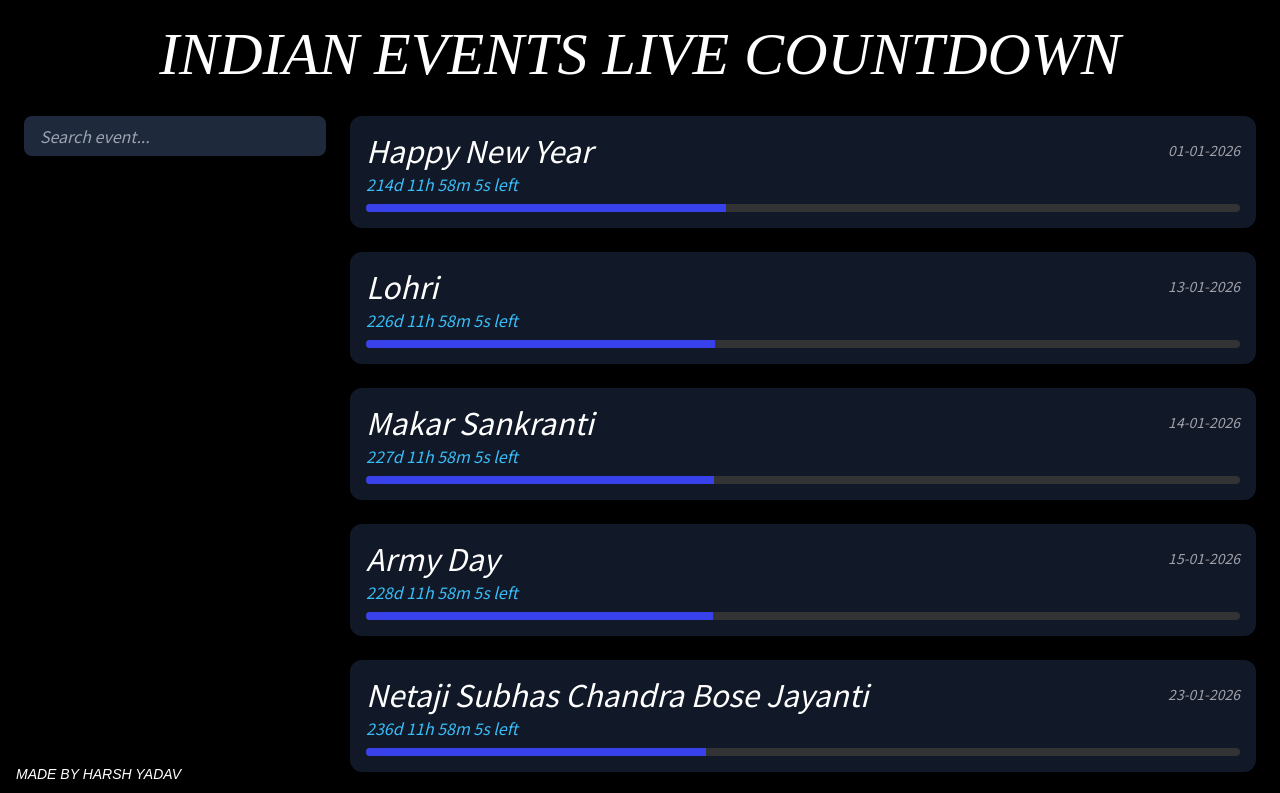
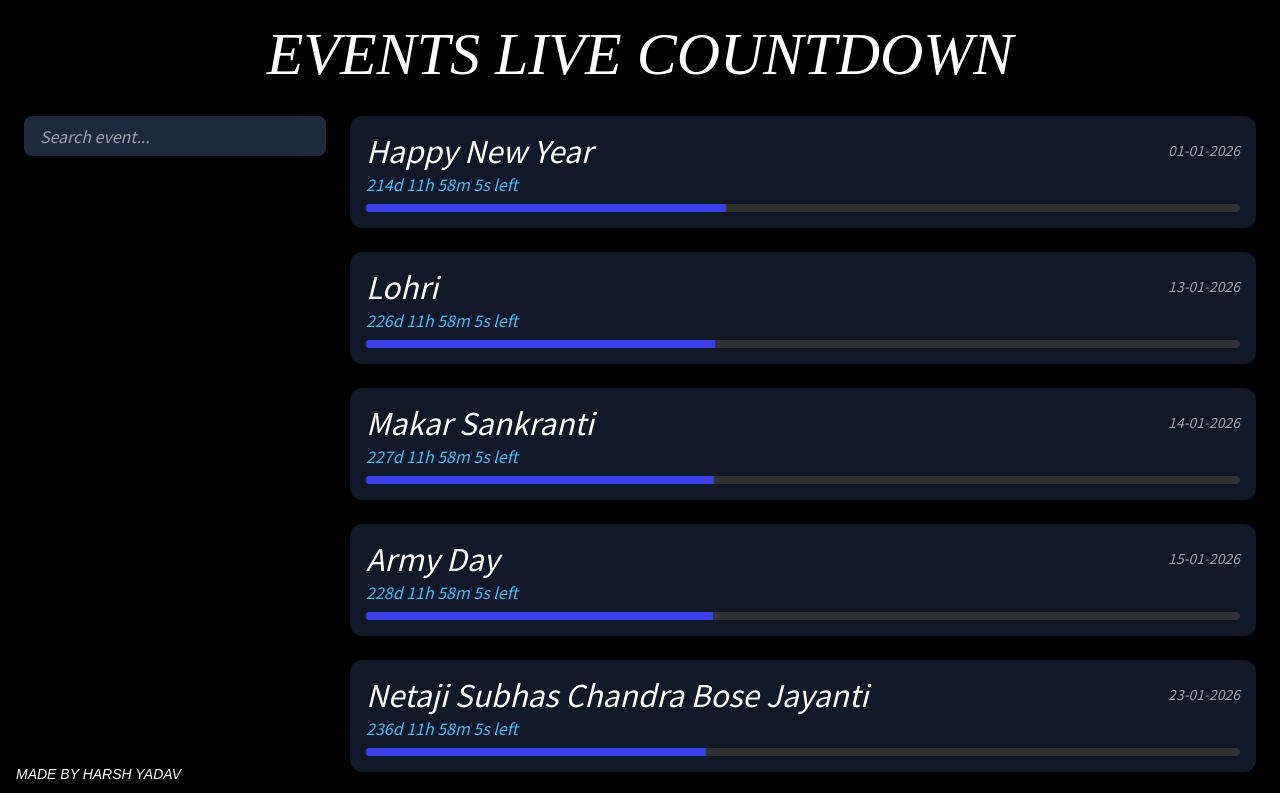
Before and after one commit to harsh240707/India-events-live-countdown, a plain HTML site: page index.html in a window 1280 px wide. Shown: the top 793 px of the page. Drawn offline with nearby package versions, Linux system fonts and the light colour scheme.

Commit message:
Update index.html

```diff
--- a/index.html
+++ b/index.html
@@ -2,7 +2,7 @@
 <html lang="en">
 <head>
   <meta charset="UTF-8">
-  <title>INDIAN EVENTS LIVE COUNTDOWN</title>
+  <title> EVENTS LIVE COUNTDOWN</title>
   <script src="https://cdn.tailwindcss.com"></script>
   <link href="https://fonts.googleapis.com/css2?family=Noto+Sans+TC&display=swap" rel="stylesheet">
   <style>
@@ -43,7 +43,7 @@
 </head>
 <body class="p-6">
   <h1 class="text-6xl text-center mb-8 normal font-light" style="font-family: 'Microsoft JhengHei';">
-    INDIAN EVENTS LIVE COUNTDOWN
+    EVENTS LIVE COUNTDOWN
   </h1>
 
   <div class="flex flex-col lg:flex-row gap-6">
```
